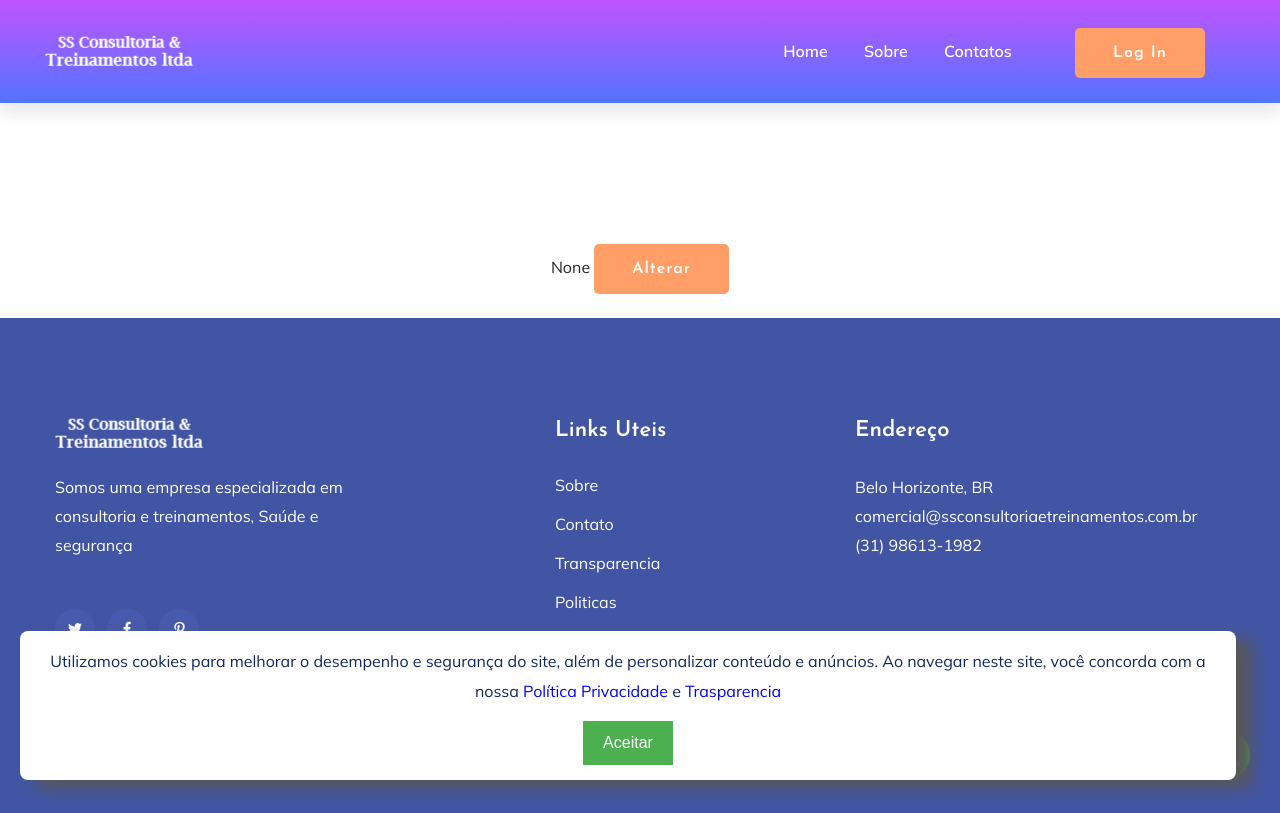
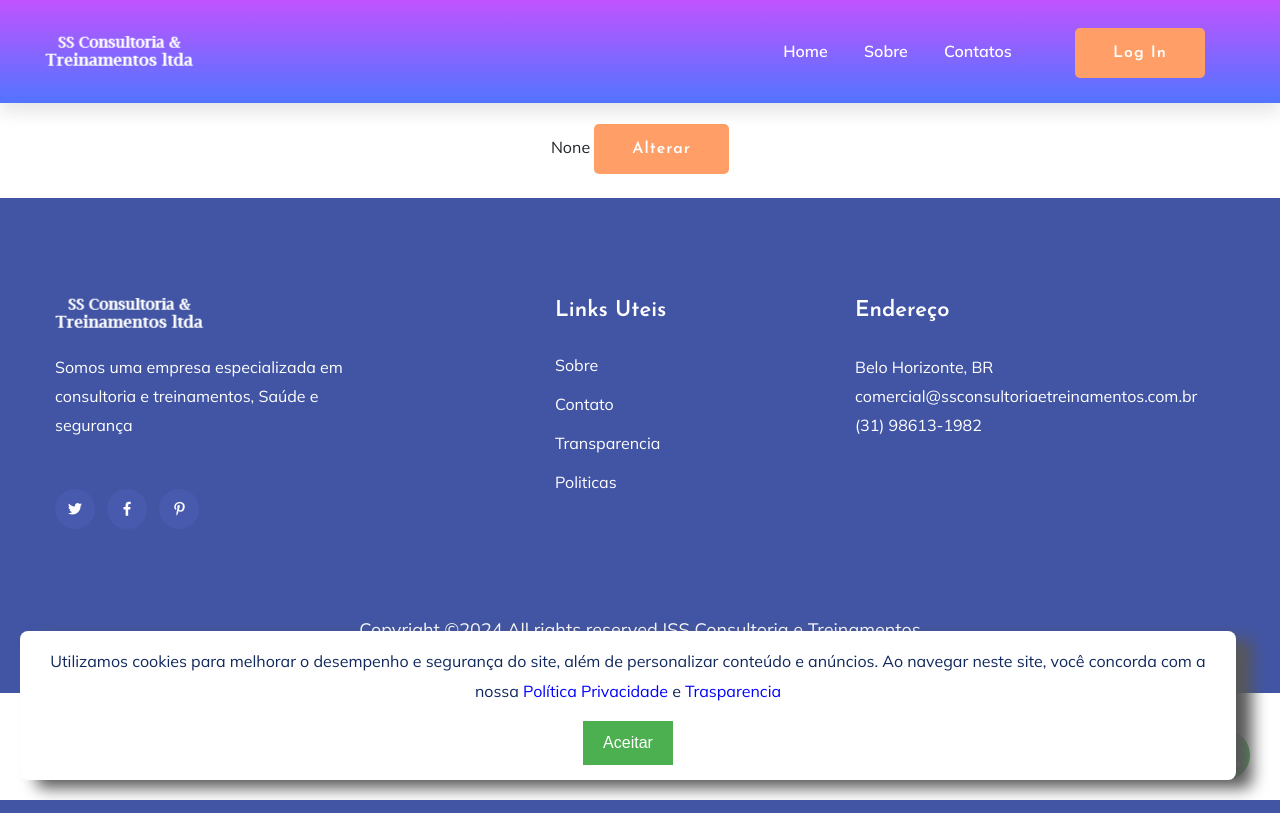
Before and after one commit to santosgv/plataforma.cursos, a Django app: page /reset/1/1/ in a window 1280 px wide. Run offline with Django 4.2, Linux system fonts and the light colour scheme; parts of the project's set-up code (start-up, migrations or seed data) failed here and were passed over; some libraries are stand-ins or nearby versions.

Commit message:
ajuste resete senha

```diff
--- a/usuarios/templates/password_reset.html
+++ b/usuarios/templates/password_reset.html
@@ -28,7 +28,6 @@
 
 .box {
 position: relative;
-padding-top: 120px;
 z-index: 1;
 }
 </style>
--- a/usuarios/templates/password_reset_complete.html
+++ b/usuarios/templates/password_reset_complete.html
@@ -21,7 +21,6 @@
 
 .box {
     position: relative;
-    padding-top: 120px;
     z-index: 1;
     }
     </style>
--- a/usuarios/templates/password_reset_confirm_view.html
+++ b/usuarios/templates/password_reset_confirm_view.html
@@ -26,7 +26,6 @@
 
     .box {
     position: relative;
-    padding-top: 120px;
     z-index: 1;
     }
     </style>
--- a/usuarios/templates/password_reset_done.html
+++ b/usuarios/templates/password_reset_done.html
@@ -18,7 +18,6 @@
 
     .box {
     position: relative;
-    padding-top: 120px;
     z-index: 1;
     }
     </style>
```
Also changed, not shown: 1 other file.
